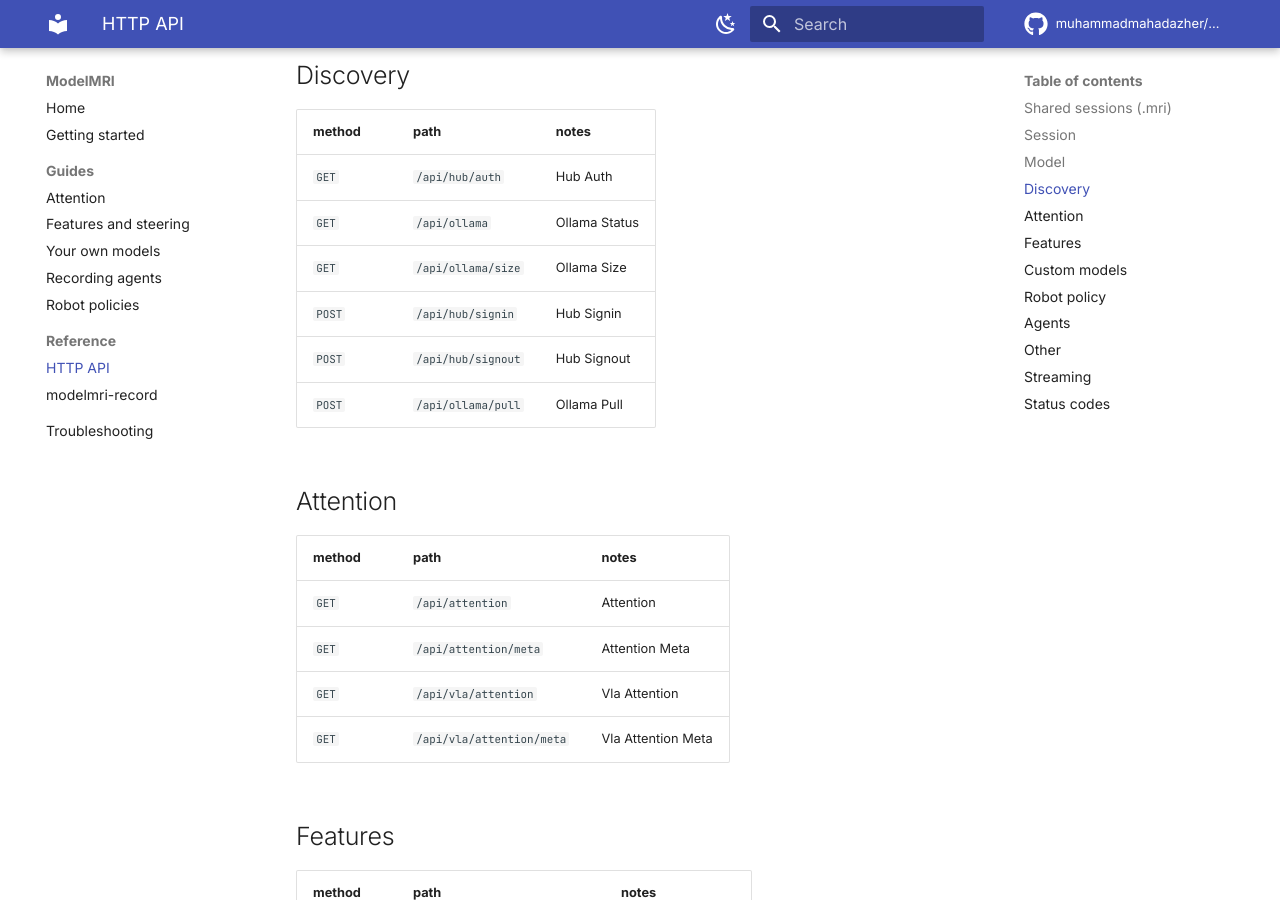
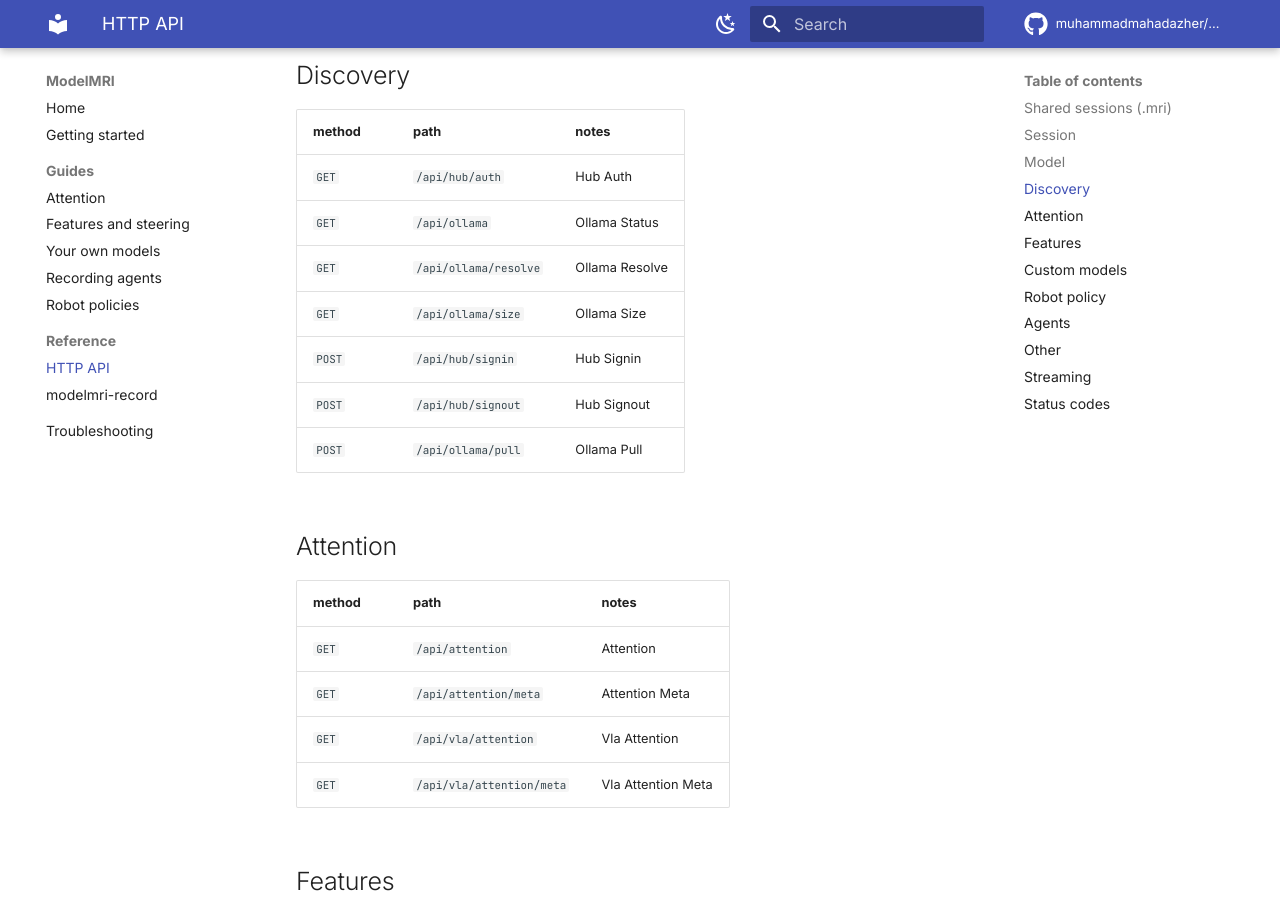
Before and after one commit to muhammadmahadazher/ModelMRI, an MkDocs documentation site: the page built from docs/reference/api.md, in a window 1280 px wide and 900 px high, scrolled down 1376 px. Built offline with MkDocs 1.6.1 and Material for MkDocs 9.7.7, drawn with Linux system fonts in a browser that asks for light colours; comment, search, counter and statistics services are not loaded.

Commit message:
docs: regenerate the API reference for /api/ollama/resolve
Co-Authored-By: Claude Opus 5 <noreply@anthropic.com>

```diff
--- a/docs/reference/api.md
+++ b/docs/reference/api.md
@@ -45,6 +45,7 @@ Base URL: `http://127.0.0.1:5900`. Interactive docs: `/docs`.
 |---|---|---|
 | `GET` | `/api/hub/auth` | Hub Auth |
 | `GET` | `/api/ollama` | Ollama Status |
+| `GET` | `/api/ollama/resolve` | Ollama Resolve |
 | `GET` | `/api/ollama/size` | Ollama Size |
 | `POST` | `/api/hub/signin` | Hub Signin |
 | `POST` | `/api/hub/signout` | Hub Signout |
```
